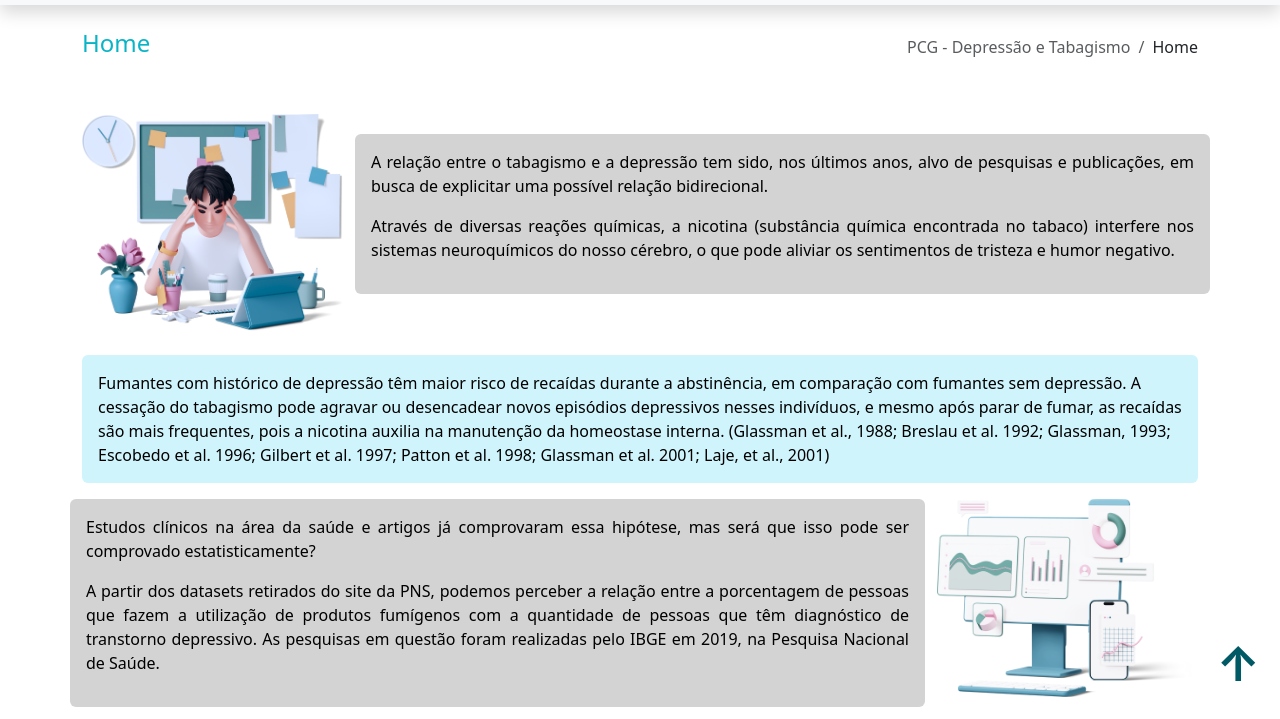
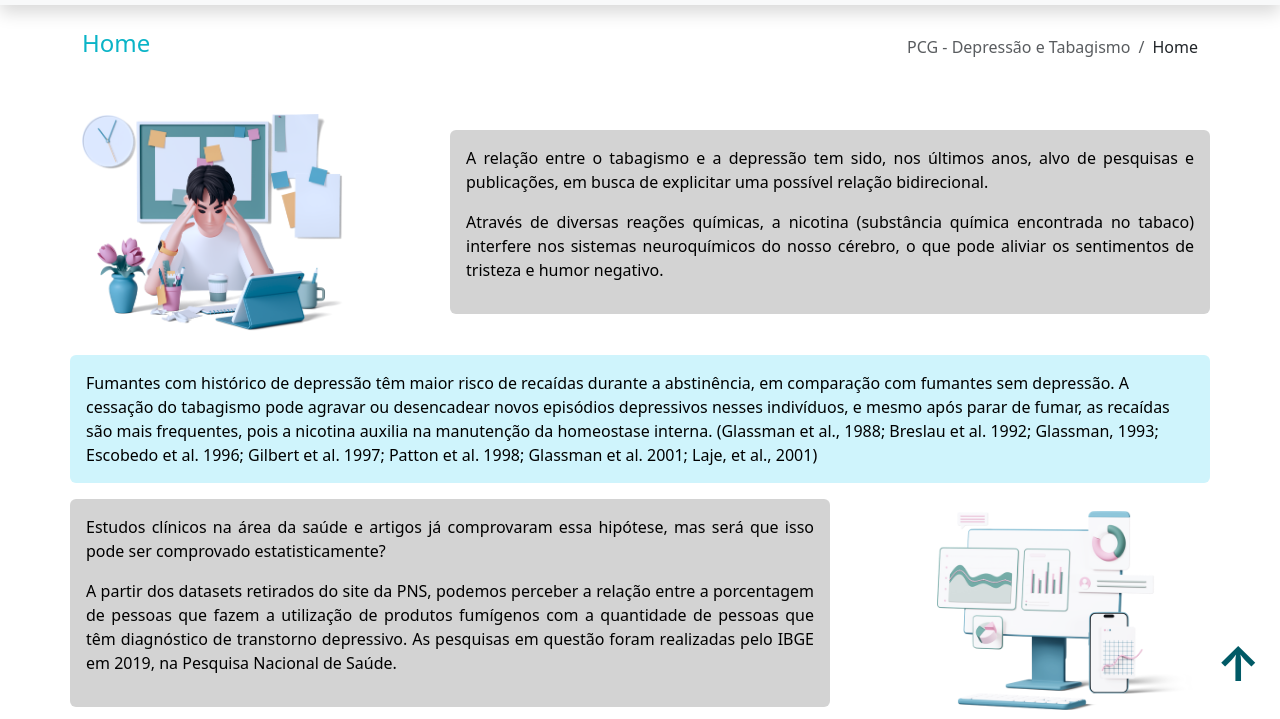
Before and after one commit to sweetsoph/PCG-DatasetsTabagismoDepressao, a plain HTML site: page index.html in a window 1280 px wide. Shown: the part 81-800 px from the top of the page. Drawn offline with nearby package versions, Linux system fonts and the light colour scheme.

Commit message:
correções no layout

```diff
--- a/index.html
+++ b/index.html
@@ -69,11 +69,11 @@
         </div>
     </div>
         <div class="container-md d-flex-column mt-5">
-            <div class="row align-items-center mb-4">
+            <div class="row align-items-center justify-content-between mb-4">
                 <div class="col-md-3">
                     <img src="./images/overworked_man.png" width="100%" alt="Imagem de um homem sobrecarregado">
                 </div>
-                <div class="col-md-9 p-5; alert alert-info border-0" style="background-color: lightgray;">
+                <div class="col-md-8 p-3 mb-0 alert alert-info border-0" style="background-color: lightgray;">
                     <!-- <p style="text-align: justify;">A relação entre o tabagismo e a depressão vem, nos últimos anos,
                         sendo alvo
                         de diversos estudos e publicações, evidenciando cada vez mais a associação entre o consumo de
@@ -92,8 +92,8 @@
                         negativo.
                     </p>
                 </div>
-
             </div>
+            <div class="row">
                 <div class="alert alert-info border-0" role="alert" style="color: black">
                     Fumantes com histórico de depressão têm maior risco de recaídas durante a abstinência, em
                     comparação com fumantes sem depressão. A cessação do tabagismo pode agravar ou desencadear novos
@@ -102,8 +102,9 @@
                     (Glassman et al., 1988; Breslau et al. 1992; Glassman, 1993; Escobedo et al. 1996; Gilbert et
                     al. 1997; Patton et al. 1998; Glassman et al. 2001; Laje, et al., 2001)
                 </div>
-            <div class="row align-items-center; ">
-                <div class="col-md-9 p-5; alert alert-info border-0" style="background-color: lightgray;">
+            </div>
+            <div class="row align-items-center justify-content-between">
+                <div class="col-md-8 p-5; alert alert-info border-0" style="background-color: lightgray;">
                     <p style="text-align: justify; color: black">
                         Estudos clínicos na área da saúde e artigos já comprovaram essa hipótese, mas será que isso pode
                         ser comprovado estatisticamente?</p>
```
Also changed, not shown: comparacao_dados.html (+1 -1 lines). Lines whose indentation alone changed are shown as unchanged.
